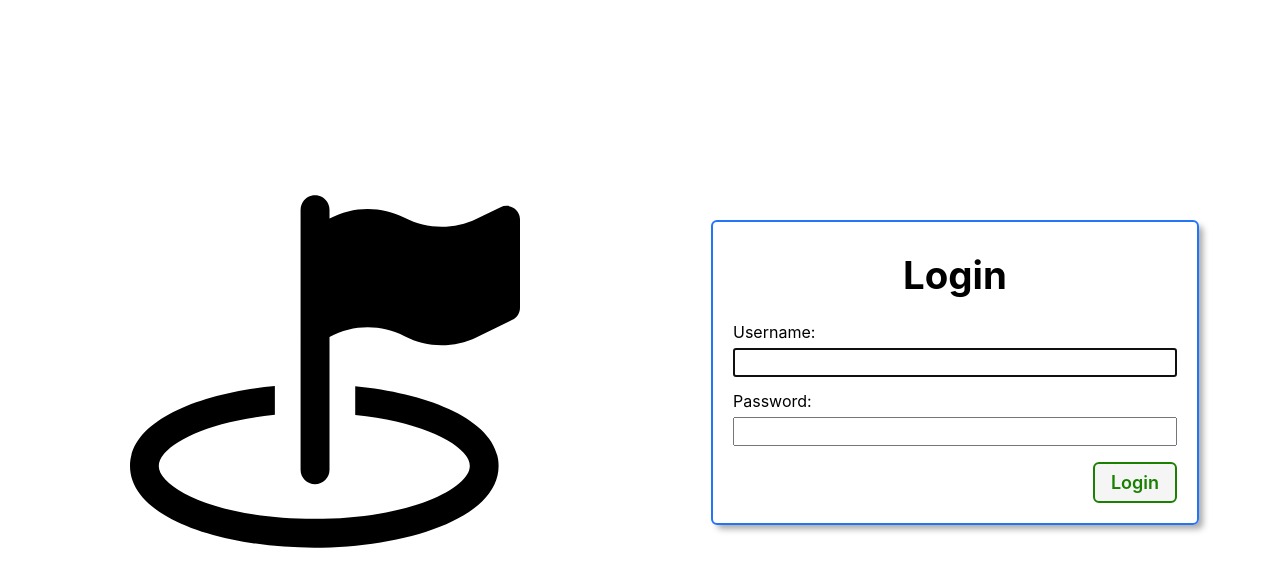
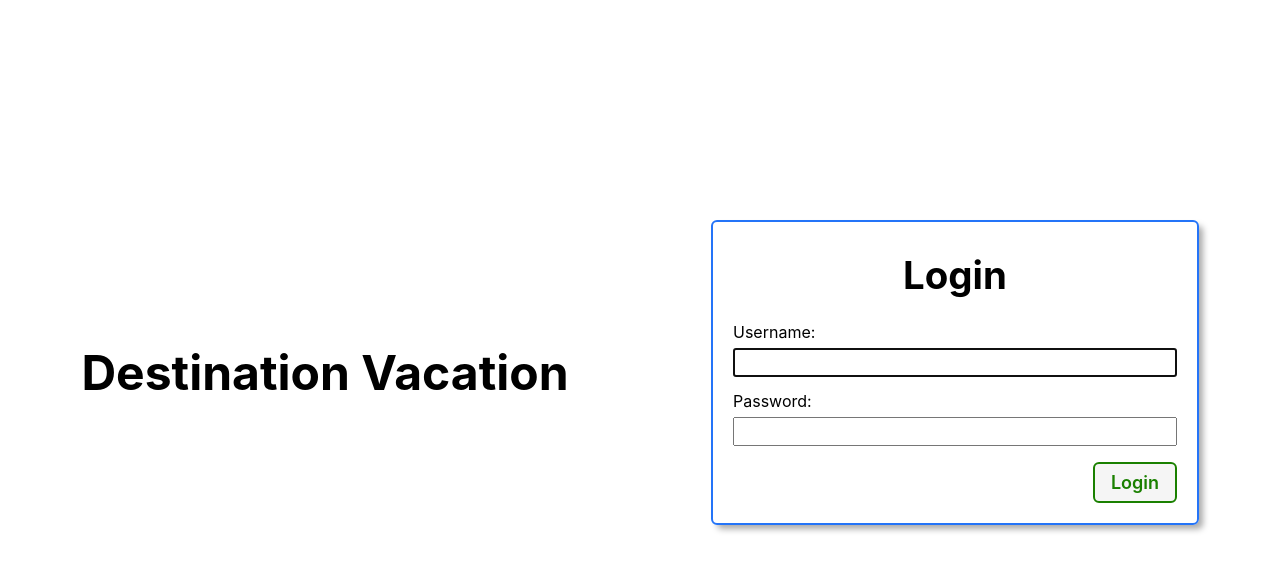
Before and after one commit to jmeirink/destination-vacation, a Django app: page / in a window 1280 px wide. Shown: the part 54-641 px from the top of the page. Run offline with Django 4.2, Linux system fonts and the light colour scheme.

Commit message:
add home page main logo

```diff
--- a/main_app/static/css/base.css
+++ b/main_app/static/css/base.css
@@ -18,6 +18,9 @@ html {
 }
 
 body {
+  /* background-image: url('../images/background-img1.jpg');
+  background-size: cover;
+  background-repeat: no-repeat; */
   margin: 0;
   display: flex;
   flex-direction: column;
--- a/main_app/static/css/home.css
+++ b/main_app/static/css/home.css
@@ -21,6 +21,7 @@ main > section {
 
 .logo-container {
   max-width: 375px;
+  font-size: xx-large;
 }
 
 .destination-container {
--- a/main_app/templates/home.html
+++ b/main_app/templates/home.html
@@ -7,10 +7,8 @@
 
 {% block content %}
 
-<section class="logo-container">
-  <div class="destination-container">
-    <img src="{% static 'images/destination.svg' %}" alt="A destination" />
-  </div>
+<section class="logo-container ">
+  <h1>Destination Vacation</h1>
 </section>
 
 {% if not user.is_authenticated %}
```
